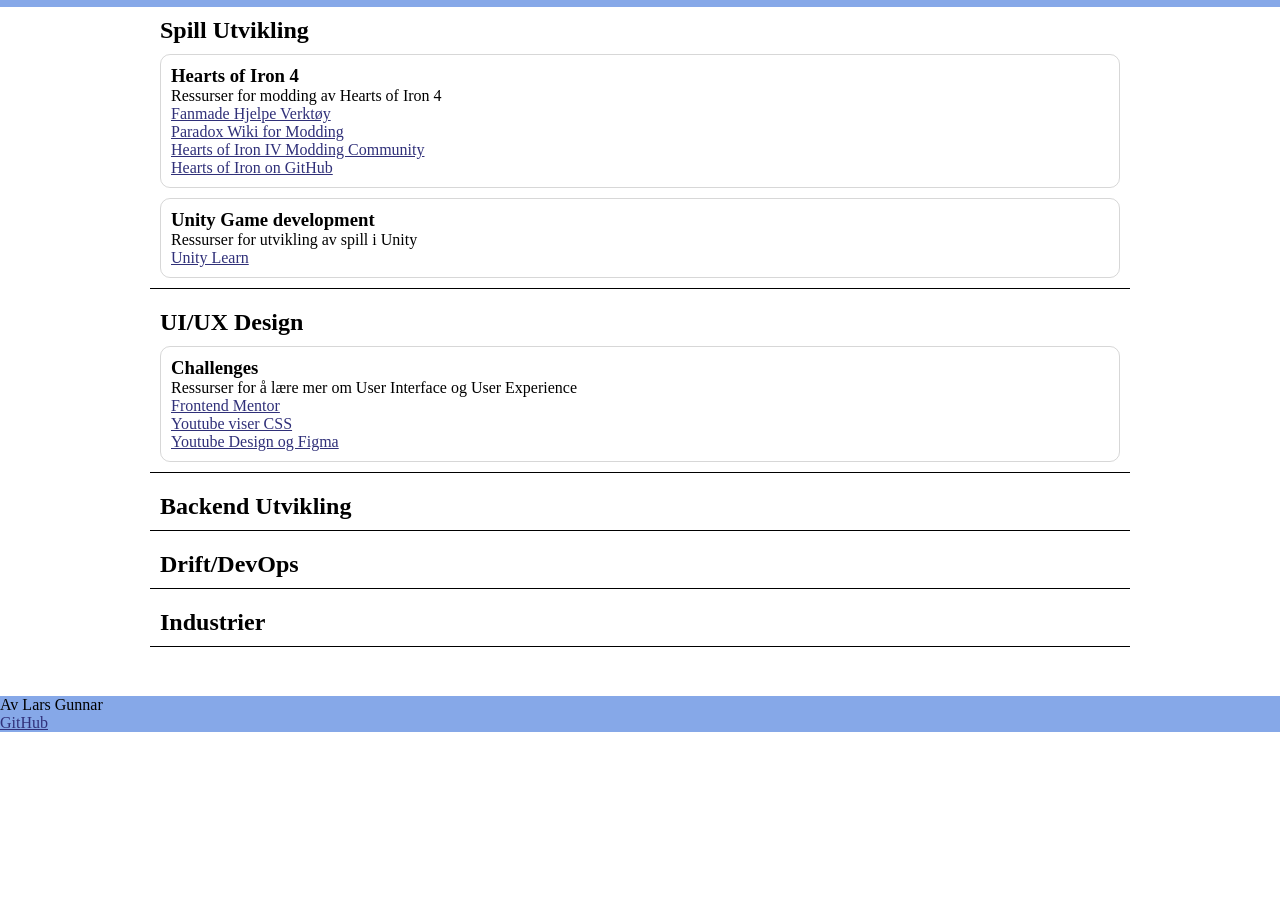
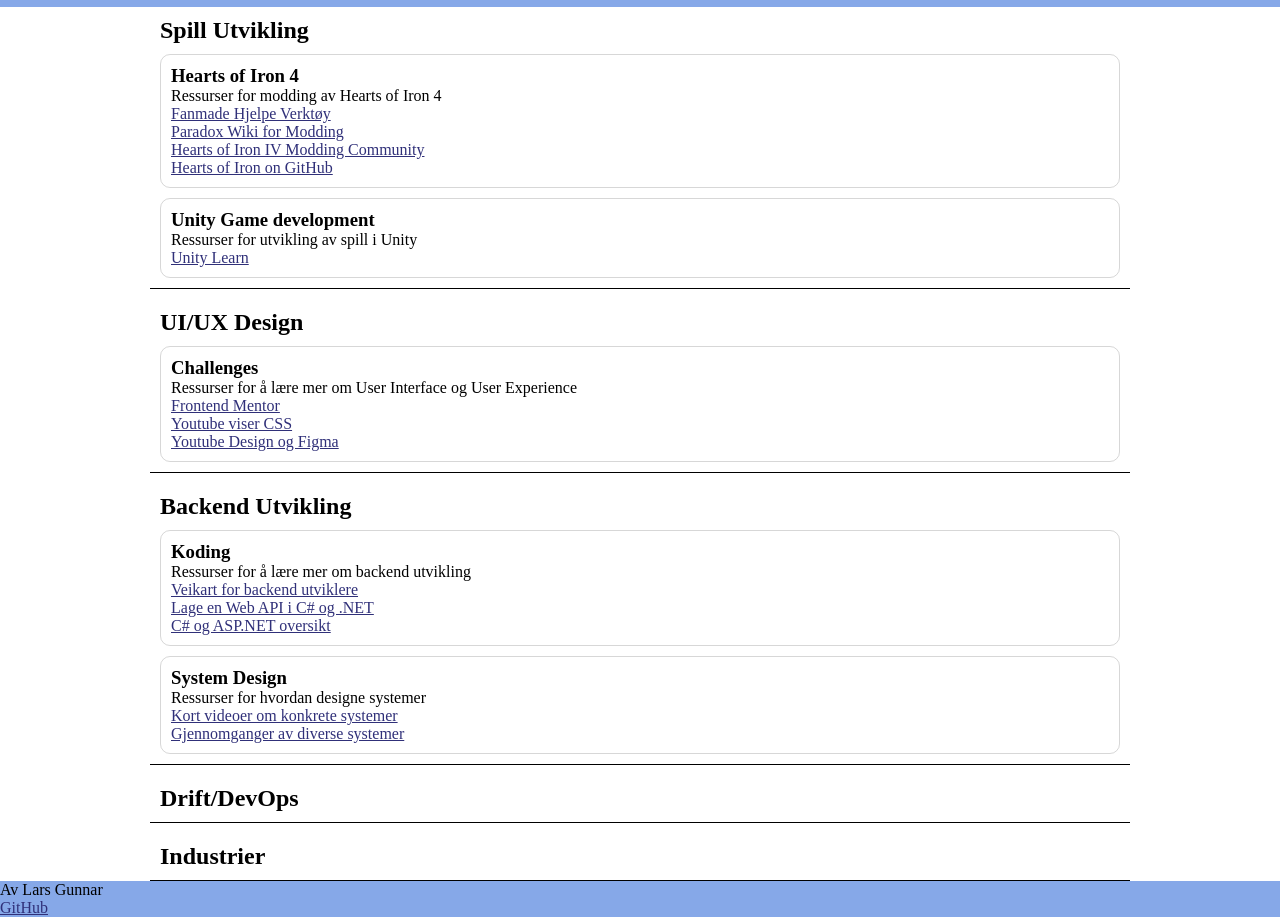
Before and after one commit to LarsGJobloop/13-03-24-kodeloftet-veien-vider, a website: page index.html in a window 1280 px wide. Shown: the part 68-985 px from the top of the page. Before the commit the page ends 800 px from the top, so only its background shows below. Drawn offline with Linux system fonts and the light colour scheme.

Commit message:
add resources for backend

```diff
--- a/index.html
+++ b/index.html
@@ -93,6 +93,52 @@
 
     <section>
       <h2>Backend Utvikling</h2>
+
+      <ul class="dev-resources">
+        <li>
+          <h3>Koding</h3>
+          <p>Ressurser for å lære mer om backend utvikling</p>
+
+          <ul>
+            <li>
+              <a href="https://roadmap.sh/backend">
+                Veikart for backend utviklere
+              </a>
+            </li>
+
+            <li>
+              <a
+                href="https://learn.microsoft.com/nb-no/training/modules/build-web-api-minimal-api/?WT.mc_id=dotnet-35129-website">
+                Lage en Web API i C# og .NET
+              </a>
+            </li>
+
+            <li>
+              <a href="https://roadmap.sh/aspnet-core">
+                C# og ASP.NET oversikt
+              </a>
+            </li>
+          </ul>
+        </li>
+        <li>
+          <h3>System Design</h3>
+          <p>Ressurser for hvordan designe systemer</p>
+
+          <ul>
+            <li>
+              <a href="https://www.youtube.com/@ByteByteGo">
+                Kort videoer om konkrete systemer
+              </a>
+            </li>
+
+            <li>
+              <a href="https://github.com/ByteByteGoHq/system-design-101">
+                Gjennomganger av diverse systemer
+              </a>
+            </li>
+          </ul>
+        </li>
+      </ul>
     </section>
 
     <section>
```
